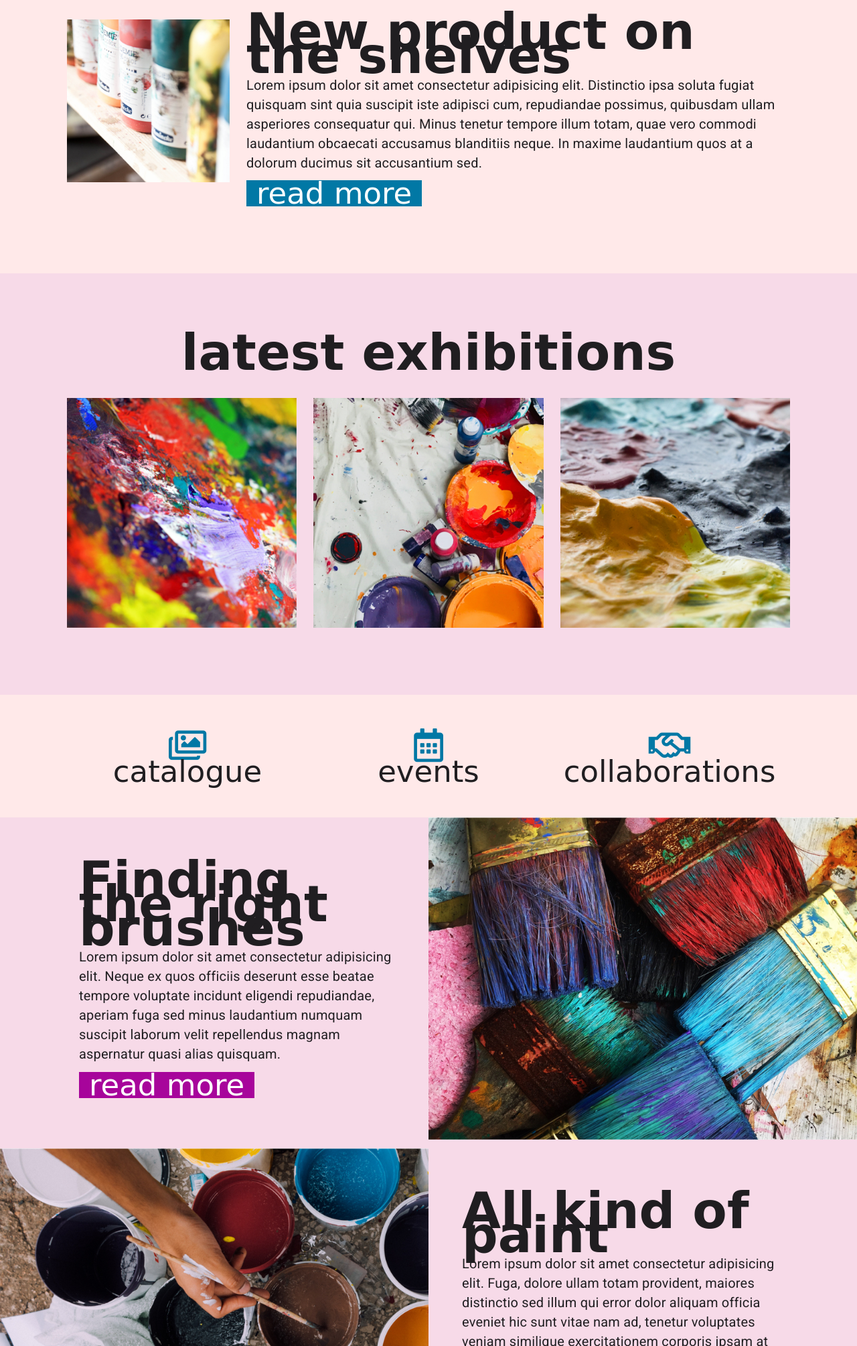
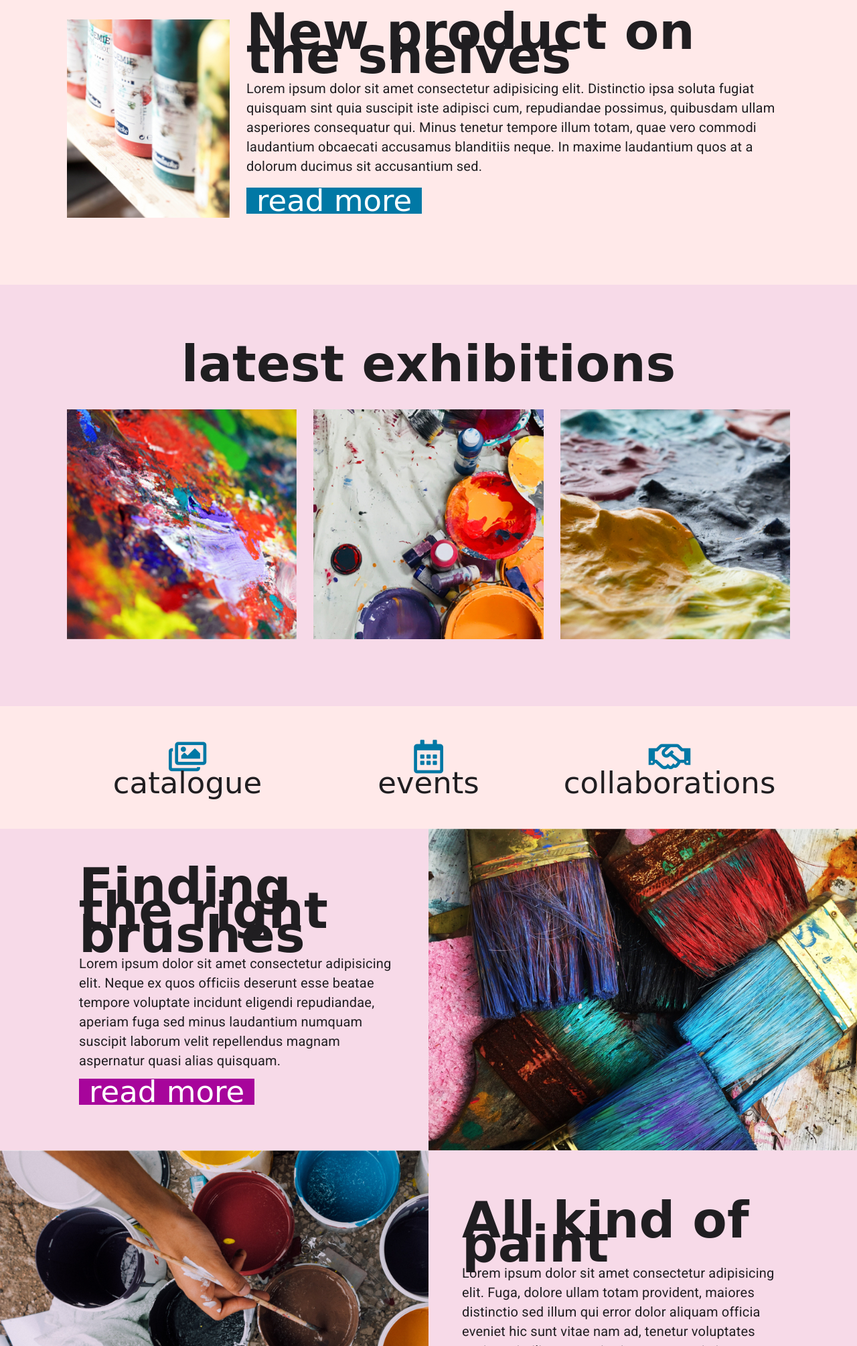
Before and after one commit to nmckenz/Bootcamp-Project1, a plain HTML site: page index.html in a window 1280 px wide. Shown: the part 791-2800 px from the top of the page at 67% size. Drawn offline with Linux system fonts and the light colour scheme; a web font is replaced by a local one.

Commit message:
changed from using html img elements to css background-images for better responsive behaviour. Cleaned up code.

```diff
--- a/index.html
+++ b/index.html
@@ -68,9 +68,8 @@
         <section class="new-product-section">
             <!-- begin wrapper -->
             <div class="wrapper clearfix">
-                <div class="new-product-image">
-                    <img src="./assets/small-box.jpg"
-                        alt="Shelf full of large acryilic paint bottles in a rainbow of colours">
+                <div class="new-product-image" aria-label="Shelf full of large acryilic paint bottles in a rainbow of colours">
+
                 </div>
                 <ul class="new-product-content">
                     <li>
@@ -147,9 +146,11 @@
         <!-- begin blog section -->
         <section id="blog" class="blog-section">
             <div class="blog-post-one clearfix">
-                <div class="blog-image">
-                    <img src="./assets/right-image.jpg" alt="Paint stained brushes in a mix of blues, reds and greens.">
+                <div class="blog-image" aria-label="Paint stained brushes in a mix of blues, reds and greens.">
+
                 </div>
+                <div class="blog-content-sizing">
+
                     <div class="blog-content clearfix">
                         <ul>
                             <li>
@@ -164,10 +165,13 @@
                         </ul>
                     </div>
                 </div>
+            </div>
             <div class="blog-post-two clearfix">
-                <div class="blog-image">
-                    <img src="./assets/left-image.jpg" alt="A veritable buffet of open paint pots.">
+                <div class="blog-image" aria-label="A veritable buffet of open paint pots.">
+
                 </div>
+                <div class="blog-content-sizing">
+
                     <div class="blog-content clearfix">
                         <ul>
                             <li>
@@ -180,6 +184,7 @@
                                 <a href="#read-more">read more</a>
                             </li>
                         </ul>
+                    </div>
                 </div>
             </div>
         </section>
@@ -226,7 +231,7 @@
                     </li>
                     <li>
                         <a href="mailto:someone@yoursite.com?subject=Questions%20For%20Our%20Staff&body=I%20love%20your%20web%20design!">info@email.com</a>
-                        <p>| 123-456-7890</p>
+                        <p><span class="vertical-bar">|</span> 123-456-7890</p>
                     </li>
                     <li>
                         <p>123 some road, <span class="capitalize">Toronto</span>, <span class="uppercase">on</span></p>
--- a/partials/_footer.scss
+++ b/partials/_footer.scss
@@ -6,12 +6,9 @@
 .footer-nav {
     width: 27%;
     float: left;
-    // padding: 30px 0;
     padding-top: 30px;
     font-weight: 500;
     @media (max-width:1105px) {
-        // float: none;
-        // display: block;
         padding: 0;
         width: 100%;
         margin: 0 auto;
@@ -34,7 +31,6 @@
     text-align: center;
     padding: 0 5px;
     @media (max-width:1105px) {
-        // float: none;
         width: 100%;
         padding: 0;
     }
@@ -44,7 +40,6 @@
     width: 27%;
     float: right;
     text-align: right;
-    // padding: 30px 0;
     padding-top: 30px;
     @media (max-width:1105px) {
         width: 100%;
@@ -116,7 +111,6 @@
 .footer-email-input button {
     font-family: 'East Sea Dokdo', cursive;
     background: #0178A5;
-    // width: 45%;
     padding: 5px 15px;
     border: 0;
 }
@@ -125,6 +119,7 @@
     font-size: 4rem;
     @media (max-width:1105px) {
         font-size: 5.5rem;
+        padding-bottom: 15px;
     }
 }
 
@@ -134,10 +129,6 @@
     color: #201E21;
 }
 
-.footer-contact-info li:nth-of-type(1) p {
-    font-family: 'East Sea Dokdo', cursive;
-}
-
 .footer-contact-info li:nth-of-type(2) p {
     display: inline;
 }
--- a/partials/_header.scss
+++ b/partials/_header.scss
@@ -7,10 +7,8 @@ header {
 
 nav {
     height: 10vh;
-    // width: 100%;
     transition: all 0.5s;
     position: static;
-
     @media (max-width: 1205px) {
         position: absolute;
         top: -10vh;
@@ -35,7 +33,6 @@ nav li a, .footer-nav{
     letter-spacing: 0.2px;
     text-decoration: none;
     padding: 0px 10px;
-
 }
 
 h1 {
@@ -92,7 +89,6 @@ label[icon-type="bars"] {
 
     @media (max-width: 1205px) {
         display: block;
-        // position: fixed;
     }
 }
 
--- a/partials/_main.scss
+++ b/partials/_main.scss
@@ -1,10 +1,3 @@
-// TO DO -------------------------
-
-// - blog content margin not equal to wrapper
-// consider if read more buttons should be made into buttons to be more semantic, rather than links as they are now
-
-
-
 // --------------------------
 // begin new product section styling
 .new-product-section {
@@ -16,18 +9,20 @@
     width: 22.5%;
     float: left;
 
-    @media (max-width: 1215px) {
+    height: 37vh;
+    background-image: url("../assets/small-box.jpg");
+    background-size: cover;
+    background-position: center;
+
+    @media (max-width: 1080px) {
+        width: 50%;
+        float: unset;
+        clear: right;
+        margin: 0 auto;
+    }
+
+    @media (max-width:590px) {
         width: 100%;
-        clear: right;
-    }
-}
-
-.new-product-image img {
-    display: block;
-    max-width: 100%;
-    height: 100%;
-    @media (max-width: 1215px) {
-        margin: 0 auto 50px;
     }
 }
 
@@ -38,7 +33,7 @@
     text-align: left;
     padding-left: 25px;
 
-    @media (max-width: 1215px) {
+    @media (max-width: 1080px) {
         width: 100%;
         float: left;
         padding-left: 0;
@@ -46,22 +41,22 @@
 }
 
 .new-product-content li:nth-of-type(1) {
-    @media (max-width: 1215px) {
+    @media (max-width: 1080px) {
         text-align: center;
-        margin-bottom: 25px;
+        margin: 50px 0 25px;
     }
 }
 
 .new-product-content li:nth-of-type(2) {
-    padding: 11.5px 0;
-    @media (max-width: 1215px) {
+    padding: 16.9px 0;
+    @media (max-width: 1080px) {
         margin-bottom: 25px;
     }
 }
 
 .new-product-content li:nth-of-type(3) {
     display: inline-block;
-    @media (max-width: 1215px) {
+    @media (max-width: 1080px) {
         display: block;
     }
 }
@@ -101,10 +96,6 @@
     }
 }
 
-.exhibit-images-list li:first-of-type {
-    // float: left;
-}
-
 .exhibit-image1 {
     @media (max-width:1024px) {
         margin-right: 10px;
@@ -128,8 +119,6 @@
     display: block;
     max-width: 100%;
 }
-
-
 
 .exhibit-image3 {
     @media (max-width:1024px) {
@@ -160,7 +149,6 @@
         float: none;
         margin: 0 auto;
     }
-
 }
 
 .mid-nav-list li:nth-of-type(2) {
@@ -190,54 +178,17 @@
     background: #F7DAE8;
 }
 
-// .blog-post-one .blog-image {
-//     // display: inline-block;
-//     // display: block;
-//     // width: 50%;
-//     background-image: url("../assets/right-image.jpg");
-//     background-size: cover;
-//     background-position: center;
-// }
-
-// .blog-post-two .blog-image {
-//     display: inline-block;
-//     width: 50%;
-//     // background-image: url("../assets/left-image.jpg");
-//     // background-size: cover;
-// }
-
 .blog-image {
     display: inline-block;
     width: 50%;
 }
 
-.blog-image img {
-    max-width: 100%;
-    display: block;
-    object-fit: cover;
-    @media (max-width:1085px) {
-        margin: 0 auto;
-    }
-}
-
 .blog-content {
     width: 50%;
-    padding: 100px 0;
-    @media (max-width:1385px) {
-        padding: 75px 0;
-    }
-    @media (max-width:1270px) {
-        padding: 50px 0;
-    }
-    @media (max-width:1185px) {
-        padding: 25px 0;
-    }
     @media (max-width:1085px) {
         text-align: center;
     }
 }
-
-
 
 .blog-content li:nth-of-type(2) {
     padding: 11.5px 0;
@@ -246,22 +197,40 @@
     }
 }
 
+.blog-post-one {
+    position: relative;
+}
+
+.blog-post-two {
+    // height: 60vh;
+    position: relative;
+}
+
 .blog-post-one .blog-image {
     float: right;
-
-    // background-image: url("../assets/right-image.jpg");
-    // background-size: cover;
-    // background-position: center;
+    height: 60vh;
+    background-image: url("../assets/right-image.jpg");
+    background-size: cover;
+    background-position: center;
 
     @media (max-width:1085px) {
         float: none;
         width: 100%;
+        height: 300px;
     }
+}
+
+.blog-content-sizing {
+    height: 60vh;
+    position: relative;
 }
 
 .blog-post-one .blog-content {
     float: left;
     padding-right: 50px;
+    position: absolute;
+    top: 50%;
+    transform: translateY(-50%);
     @media (max-width:1085px) {
         float: none;
         width: 100%;
@@ -279,15 +248,24 @@
 
 .blog-post-two .blog-image {
     float: left;
+    height: 60vh;
+    background-image: url("../assets/left-image.jpg");
+    background-size: cover;
+    background-position: center;
     @media (max-width:1085px) {
         float: none;
         width: 100%;
+        height: 300px;
     }
 }
 
 .blog-post-two .blog-content {
     float: right;
     padding-left: 50px;
+    position: absolute;
+    top: 50%;
+    right: 0;
+    transform: translateY(-50%);
     @media (max-width:1085px) {
         float: none;
         width: 100%;
```
Also changed, not shown: styles/styles.css. Lines whose indentation alone changed are shown as unchanged.
